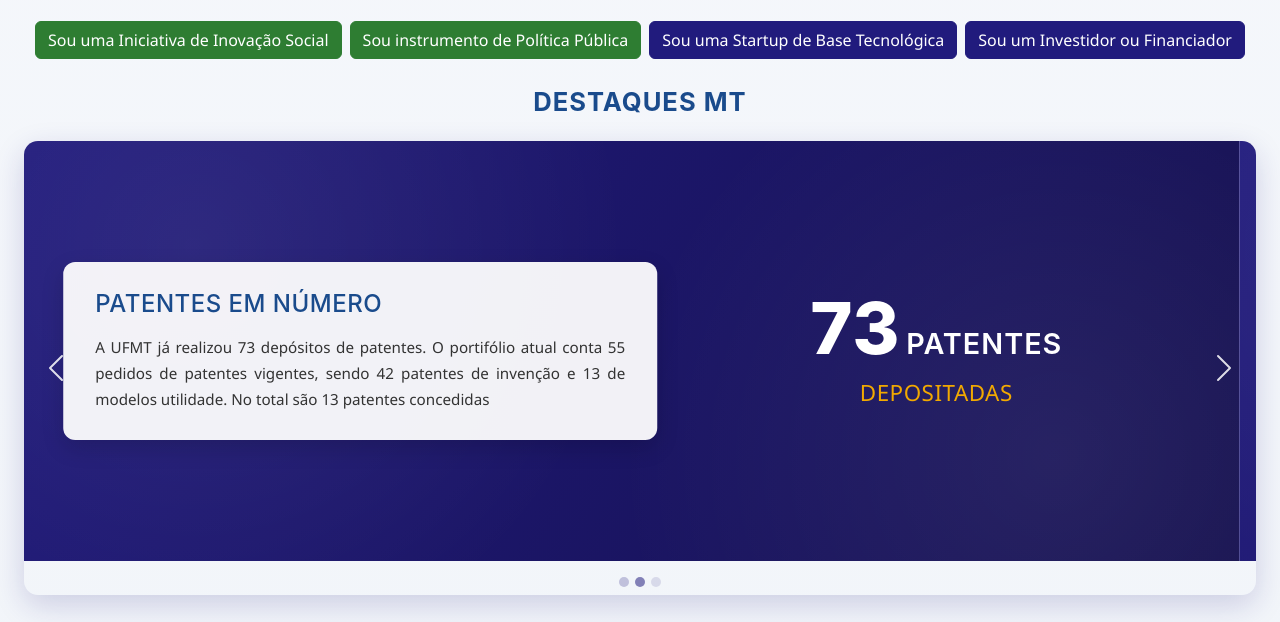
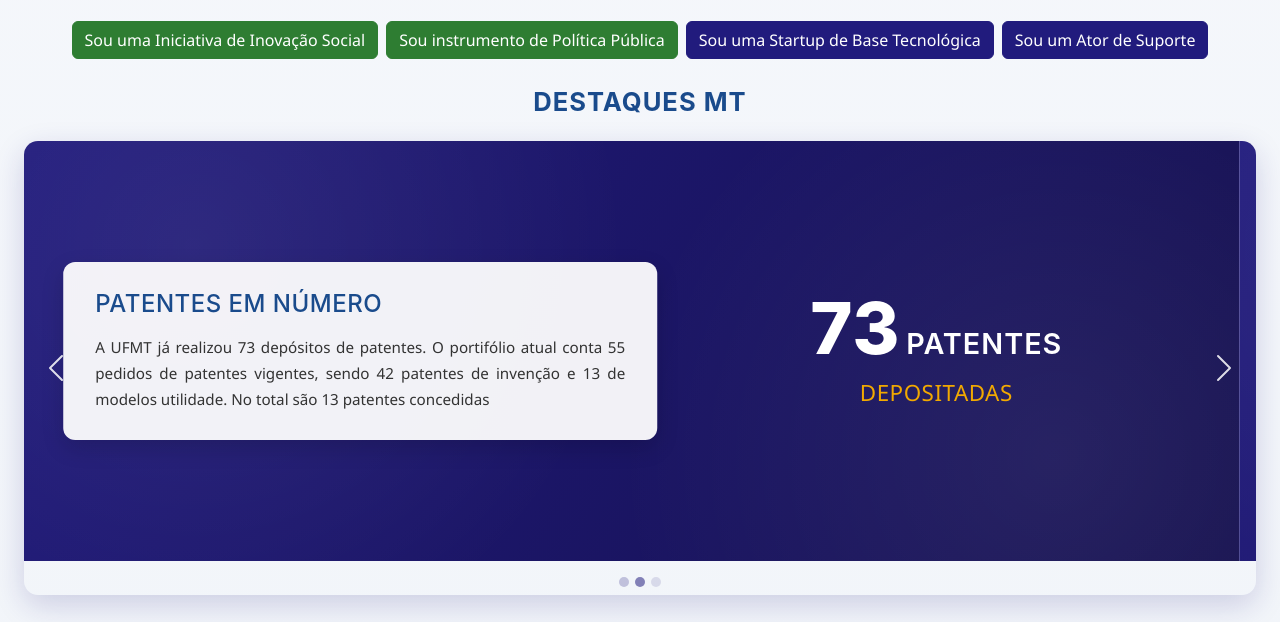
Before and after one commit to ufmtinovacao-sys/painel_inovacao, a plain HTML site: page index.html in a window 1280 px wide. Shown: the part 478-1100 px from the top of the page. Drawn offline with nearby package versions, Linux system fonts and the light colour scheme.

Commit message:
Update index.html

```diff
--- a/index.html
+++ b/index.html
@@ -50,7 +50,7 @@
                     Social</button>
                 <button type="button" class="btn btn-socioambiental">Sou instrumento de Política Pública</button>
                 <button type="button" class="btn btn-institucional">Sou uma Startup de Base Tecnológica</button>
-                <button type="button" class="btn btn-institucional">Sou um Investidor ou Financiador</button>
+                <button type="button" class="btn btn-institucional">Sou um Ator de Suporte</button>
             </div>
         </div>
 
```
